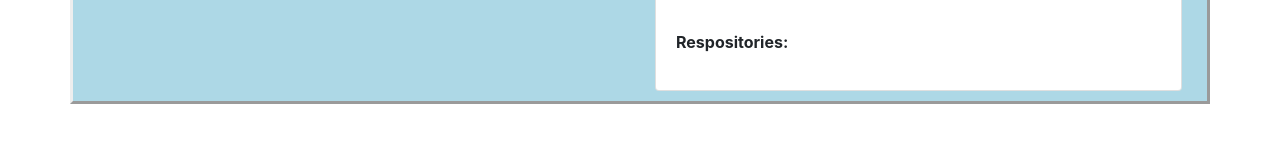
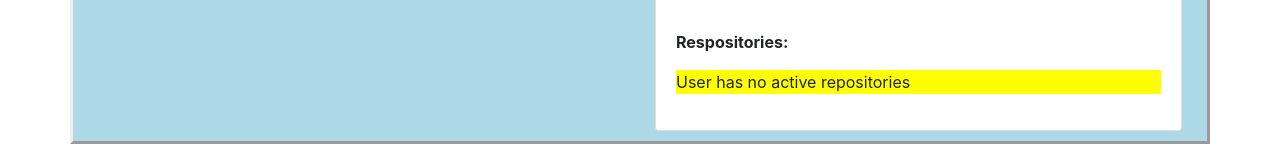
Before and after one commit to AbugaAroni/AngularIP2, an Angular app: page / in a window 1280 px wide. Shown: the part 247-407 px from the top of the page. Built offline with nearby package versions, Linux system fonts and the light colour scheme; no server answers.

Commit message:
add working custom directory to highlight if user has no active repos

```diff
--- a/src/app/github-users/github-users.component.html
+++ b/src/app/github-users/github-users.component.html
@@ -19,6 +19,9 @@
               <div class="col-md-12">
                 <p class="styled">Respositories:</p>
                 <app-repositories></app-repositories>
+                <div *ngIf="!gitUser.public_repos">
+                  <p appHighlight> User has no active repositories</p>
+                </div>
               </div>
             </div>
           </div>
--- a/src/app/highlight.directive.ts
+++ b/src/app/highlight.directive.ts
@@ -1,10 +1,12 @@
-import { Directive } from '@angular/core';
+import { Directive,ElementRef, HostListener } from '@angular/core';
 
 @Directive({
   selector: '[appHighlight]'
 })
 export class HighlightDirective {
 
-  constructor() { }
+  constructor(private elem:ElementRef){
+    this.elem.nativeElement.style.backgroundColor='#ffff00';
+  }
 
 }
--- a/src/app/repositories/repositories.component.html
+++ b/src/app/repositories/repositories.component.html
@@ -1,4 +1,3 @@
-
 <div *ngFor="let repo of repos">
   <li> {{repo.name}}</li>
 </div>
```
